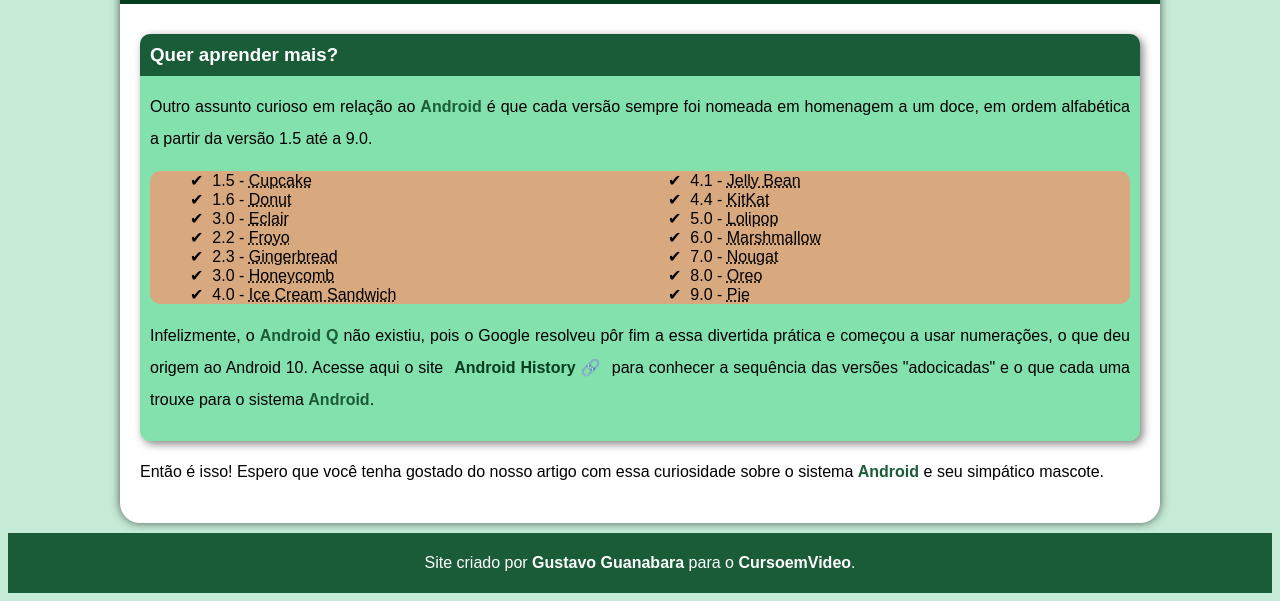
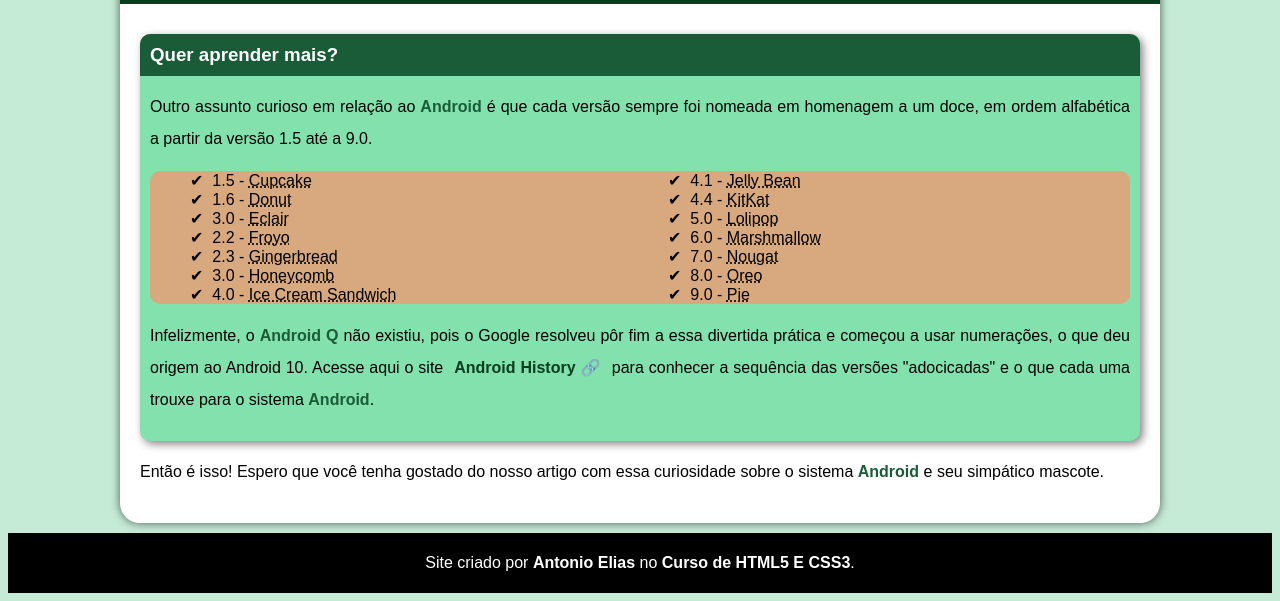
Before and after one commit to eliasdacosta13/projeto-androi, a plain HTML site: page index.html in a window 1280 px wide. Shown: the part 2440-3041 px from the top of the page. Drawn offline with Linux system fonts and the light colour scheme.

Commit message:
modificação do ffoter

```diff
--- a/estilo/style.css
+++ b/estilo/style.css
@@ -163,7 +163,7 @@ aside h3 {
   border-radius: 10px 10px 0px 0px;
 }
 footer {
-  background-color: var(--cor4);
+  background-color: black;
   color: white;
   text-align: center;
   font-size: 1em;
--- a/index.html
+++ b/index.html
@@ -89,7 +89,7 @@
       </article>
     </main>
     <footer>
-      <p>Site criado por <a href="https://gustavoguanabara.github.io" target="_blank">Gustavo Guanabara</a> para o <a href="https://youtube.com/cursoemvideo" target="_blank">CursoemVideo</a>.</p>
+      <p>Site criado por <a href="#" target="_blank">Antonio Elias</a> no <a href="#" target="_blank">Curso de HTML5 E CSS3</a>.</p>
     </footer>
 </body>
 </html>
```
